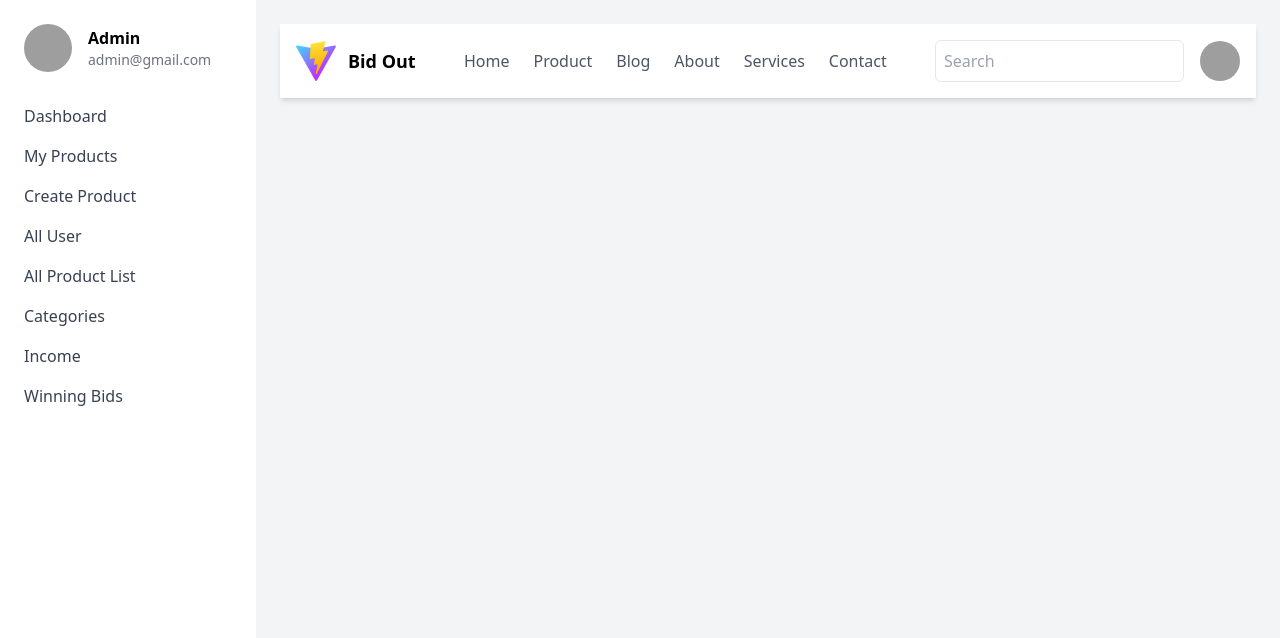
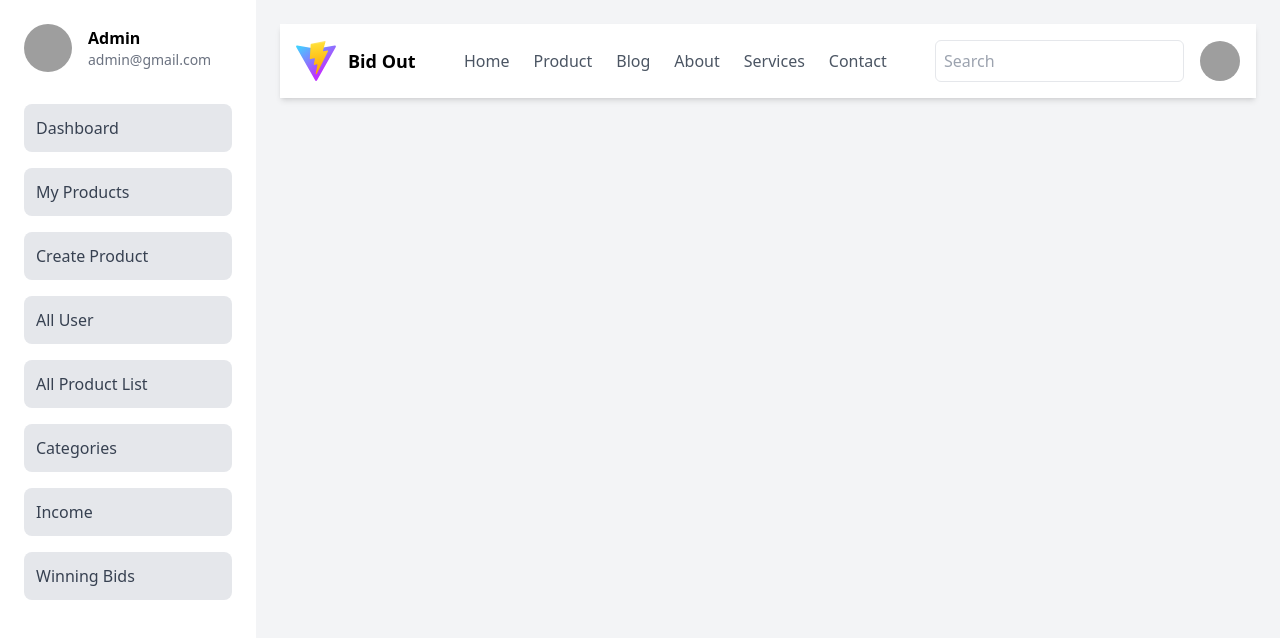
Before and after one commit to KavinduPramod/bidding_system, a React (Vite) app: page / in a window 1280 px wide. Shown: the top 638 px of the page. Built offline with nearby package versions, Linux system fonts and the light colour scheme; grey boxes are pictures that could not be loaded.

Commit message:
refactor Sidebar component for improved styling and layout

```diff
--- a/src/layout/Sidebar.jsx
+++ b/src/layout/Sidebar.jsx
@@ -1,20 +1,14 @@
-
 import { NavLink } from "react-router-dom";
 
 const SideBar = () => {
   return (
     <div className="h-full w-1/5 p-6 bg-white shadow-lg flex flex-col">
       <div className="flex items-center gap-4 mb-8">
-      <img
-  src="https://randomuser.me/api/portraits/men/75.jpg" // Example URL
-  alt="Admin"
-  className="w-12 h-12 rounded-full"
-/>
-
-
-
-
-
+        <img
+          src="https://randomuser.me/api/portraits/men/75.jpg" // Example URL
+          alt="Admin"
+          className="w-12 h-12 rounded-full"
+        />
         <div>
           <p className="font-bold">Admin</p>
           <p className="text-sm text-gray-500">admin@gmail.com</p>
@@ -22,28 +16,52 @@ const SideBar = () => {
       </div>
 
       <nav className="flex-1 space-y-4">
-        <NavLink to="/dashboard" className="block text-gray-700 hover:text-green-500">
+        <NavLink
+          to="/dashboard"
+          className="block text-gray-700 bg-gray-200 hover:bg-green-100 hover:text-green-500 rounded-lg p-3"
+        >
           Dashboard
         </NavLink>
-        <NavLink to="/products" className="block text-gray-700 hover:text-green-500">
+        <NavLink
+          to="/products"
+          className="block text-gray-700 bg-gray-200 hover:bg-green-100 hover:text-green-500 rounded-lg p-3"
+        >
           My Products
         </NavLink>
-        <NavLink to="/create-product" className="block text-gray-700 hover:text-green-500">
+        <NavLink
+          to="/create-product"
+          className="block text-gray-700 bg-gray-200 hover:bg-green-100 hover:text-green-500 rounded-lg p-3"
+        >
           Create Product
         </NavLink>
-        <NavLink to="/users" className="block text-gray-700 hover:text-green-500">
+        <NavLink
+          to="/users"
+          className="block text-gray-700 bg-gray-200 hover:bg-green-100 hover:text-green-500 rounded-lg p-3"
+        >
           All User
         </NavLink>
-        <NavLink to="/products-list" className="block text-gray-700 hover:text-green-500">
+        <NavLink
+          to="/products-list"
+          className="block text-gray-700 bg-gray-200 hover:bg-green-100 hover:text-green-500 rounded-lg p-3"
+        >
           All Product List
         </NavLink>
-        <NavLink to="/categories" className="block text-gray-700 hover:text-green-500">
+        <NavLink
+          to="/categories"
+          className="block text-gray-700 bg-gray-200 hover:bg-green-100 hover:text-green-500 rounded-lg p-3"
+        >
           Categories
         </NavLink>
-        <NavLink to="/income" className="block text-gray-700 hover:text-green-500">
+        <NavLink
+          to="/income"
+          className="block text-gray-700 bg-gray-200 hover:bg-green-100 hover:text-green-500 rounded-lg p-3"
+        >
           Income
         </NavLink>
-        <NavLink to="/winning-bids" className="block text-gray-700 hover:text-green-500">
+        <NavLink
+          to="/winning-bids"
+          className="block text-gray-700 bg-gray-200 hover:bg-green-100 hover:text-green-500 rounded-lg p-3"
+        >
           Winning Bids
         </NavLink>
       </nav>
```
